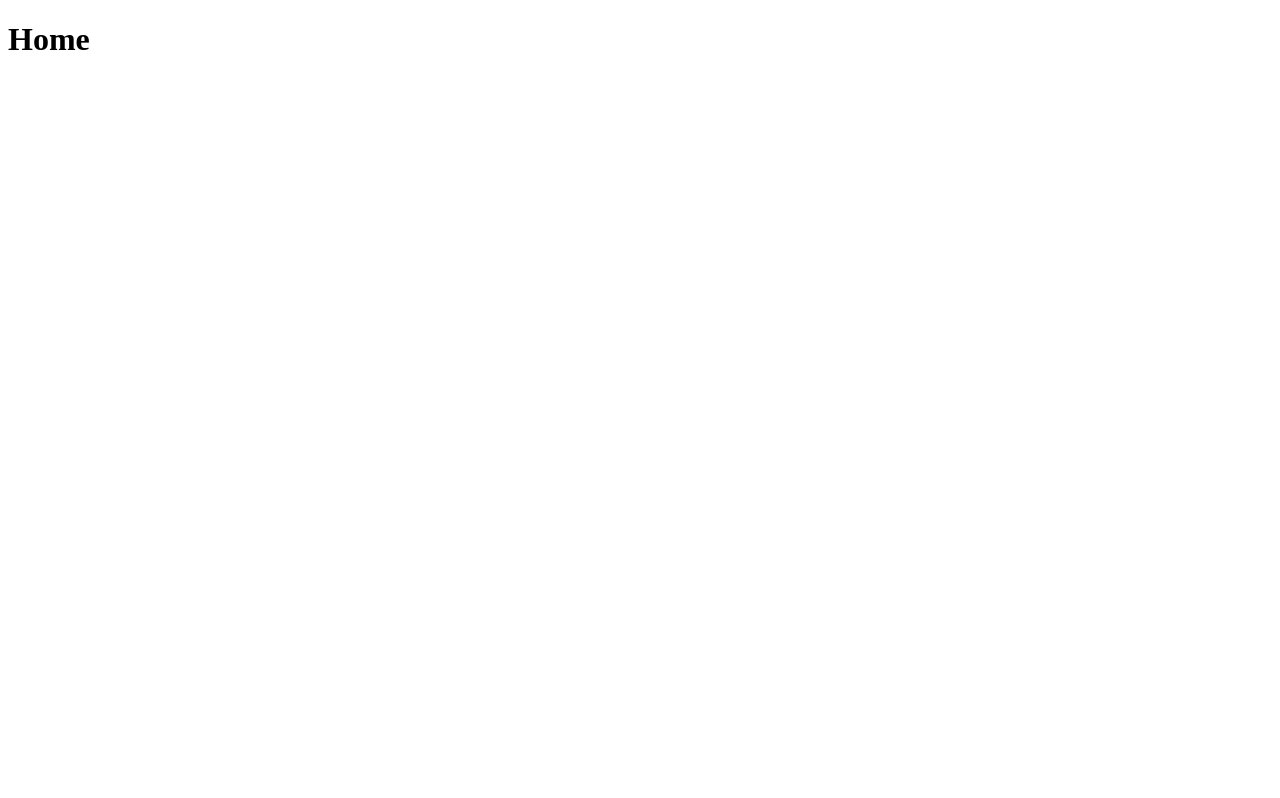
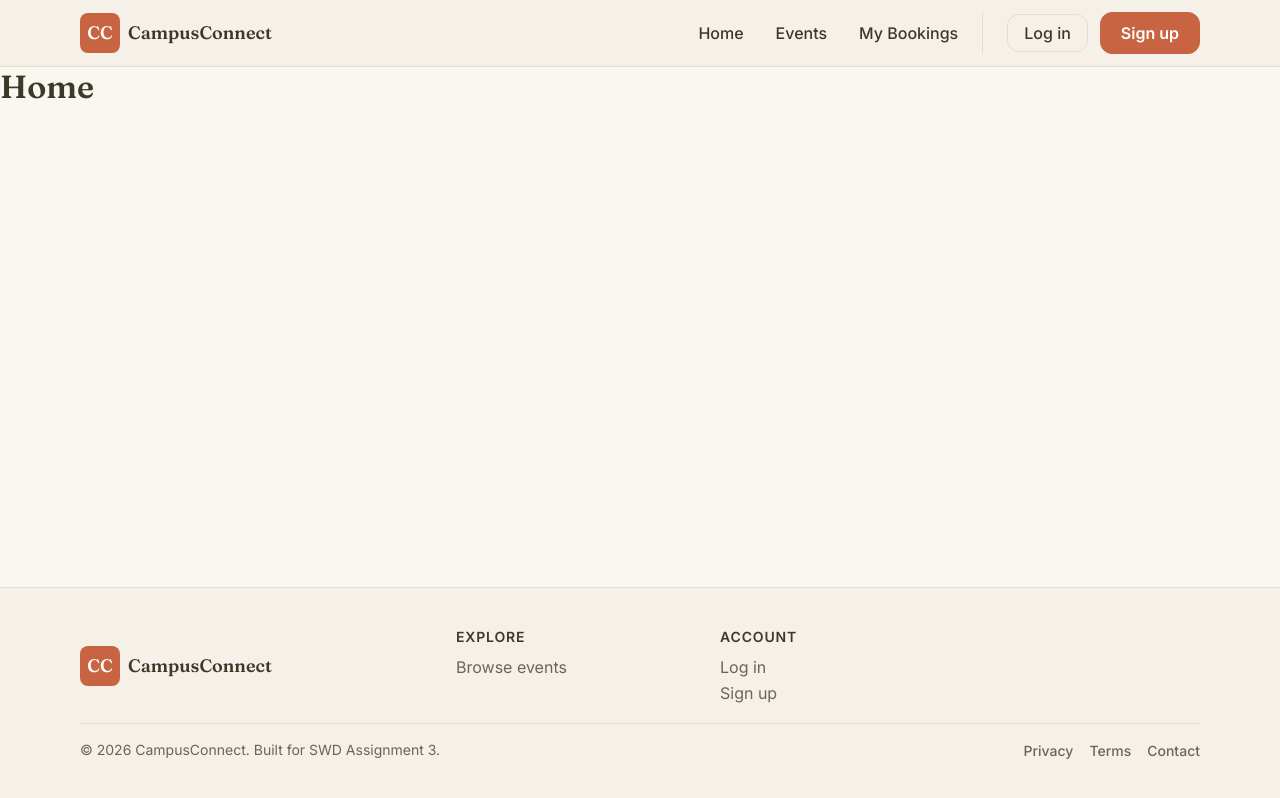
Before and after one commit to SlavaZinets/campus-connect, a Next.js app: page / in a window 1280 px wide. Built offline with nearby package versions, Linux system fonts and the light colour scheme.

Commit message:
push untracked layout and back button styles

```diff
--- /dev/null
+++ b/src/app/(main)/layout.js
@@ -0,0 +1,42 @@
+import { Fraunces, Inter, JetBrains_Mono } from "next/font/google";
+import "../globals.css";
+import Header from "@/components/layout/Header";
+import Footer from "@/components/layout/Footer";
+
+const fraunces = Fraunces({
+    variable: "--font-display",
+    subsets: ["latin"],
+    weight: ["400", "600"],
+    display: "swap",
+});
+
+const inter = Inter({
+    variable: "--font-body",
+    subsets: ["latin"],
+    weight: ["400", "500", "600"],
+    display: "swap",
+});
+
+const jetbrainsMono = JetBrains_Mono({
+    variable: "--font-mono",
+    subsets: ["latin"],
+    weight: ["400"],
+    display: "swap",
+});
+
+export const metadata = {
+    title: "CampusConnect",
+    description: "Student event booking & management for campus.",
+};
+
+export default function MainLayout({ children }) {
+    return (
+        <html lang="en" className={`${fraunces.variable} ${inter.variable} ${jetbrainsMono.variable}`}>
+            <body>
+                <Header />
+                {children}
+                <Footer />
+            </body>
+        </html>
+    );
+}
--- /dev/null
+++ b/src/components/ui/BackButton/style.module.css
@@ -0,0 +1,21 @@
+.btn {
+    display: inline-flex;
+    align-items: center;
+    gap: 8px;
+    background: transparent;
+    border: 1px solid var(--border);
+    border-radius: 12px;
+    padding: 8px 14px;
+    color: var(--ink);
+    font-family: var(--font-body), sans-serif;
+    font-size: var(--fs-body-m);
+    font-weight: var(--fw-medium);
+    cursor: pointer;
+    transition: background-color .3s ease-out, border-color .3s ease-out, color .3s ease-out;
+}
+
+.btn:hover {
+    background-color: var(--paper);
+    border-color: var(--taupe);
+    color: var(--coral);
+}
```
